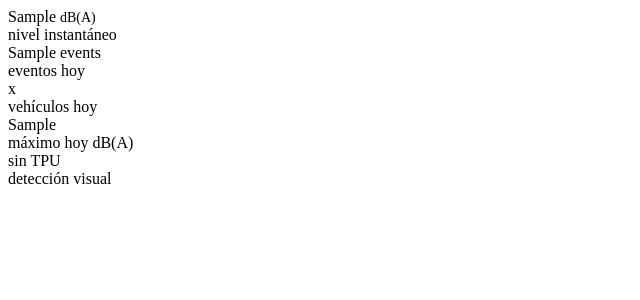
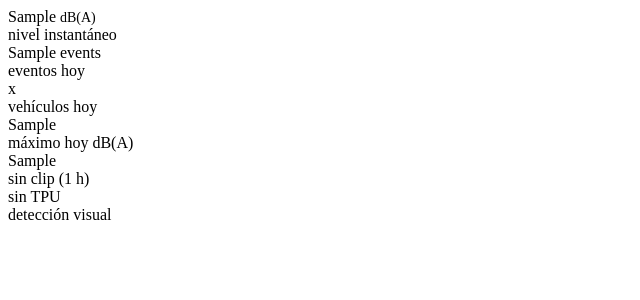
Before and after one commit to rmichelena/noise-monitor, a FastAPI app: template web/templates/_live.html in a window 1280 px wide. Shown: the top 300 px of the page, without its empty margins (0-640 px from the left). Run offline with FastAPI, Linux system fonts and the light colour scheme; the template is opened without the code that fills it: most values are stand-ins (such as "Sample title", 1, 10 or a date in 2020); parts of the project's set-up code (start-up, migrations or seed data) failed here and were passed over.

Commit message:
dashboard: indicador de eventos sin clip (última hora)
Un fallo de ffmpeg dejaba eventos sin clip sin señal visible; ahora aparece
en 'Ahora' y en /api/live si hubo alguno en la última hora.

```diff
--- a/web/templates/_live.html
+++ b/web/templates/_live.html
@@ -16,6 +16,12 @@
       <div class="v"><span id="max_db">{{ counters.max_db if counters.max_db is not none else "—" }}</span></div>
       <div class="l">máximo hoy dB(A)</div>
     </div>
+    {% if counters.without_clip %}
+    <div class="metric">
+      <div class="v" id="without_clip" style="color:var(--warn)">{{ counters.without_clip }}</div>
+      <div class="l">sin clip (1 h)</div>
+    </div>
+    {% endif %}
     <div class="metric">
       <div class="v" id="coral">{% if coral_ok is none %}?{% elif coral_ok %}<span class="ok">activo</span>{% else %}<span class="bad">sin TPU</span>{% endif %}</div>
       <div class="l">detección visual</div>
```
Also changed, not shown: web/app.py (+8 -1 lines).
